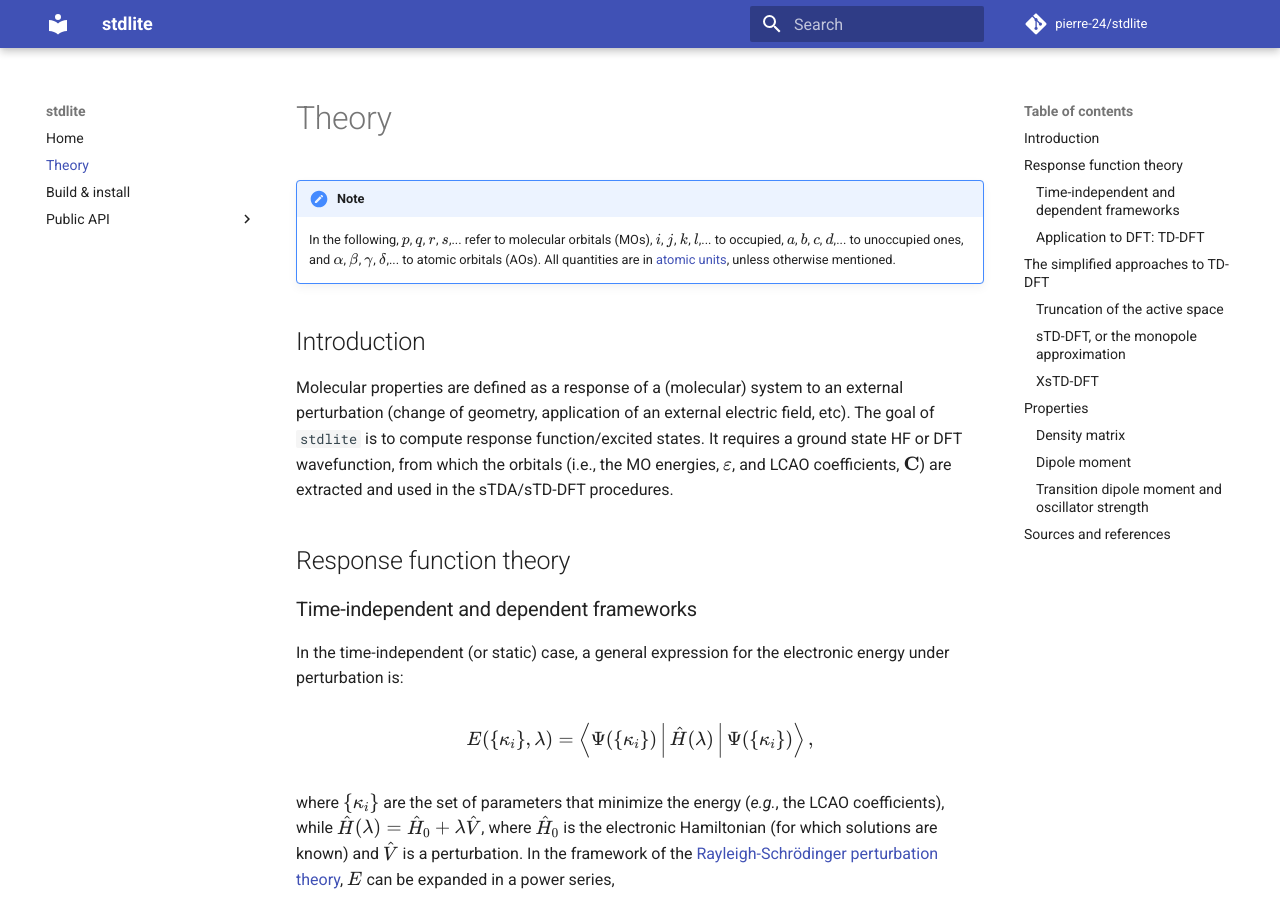
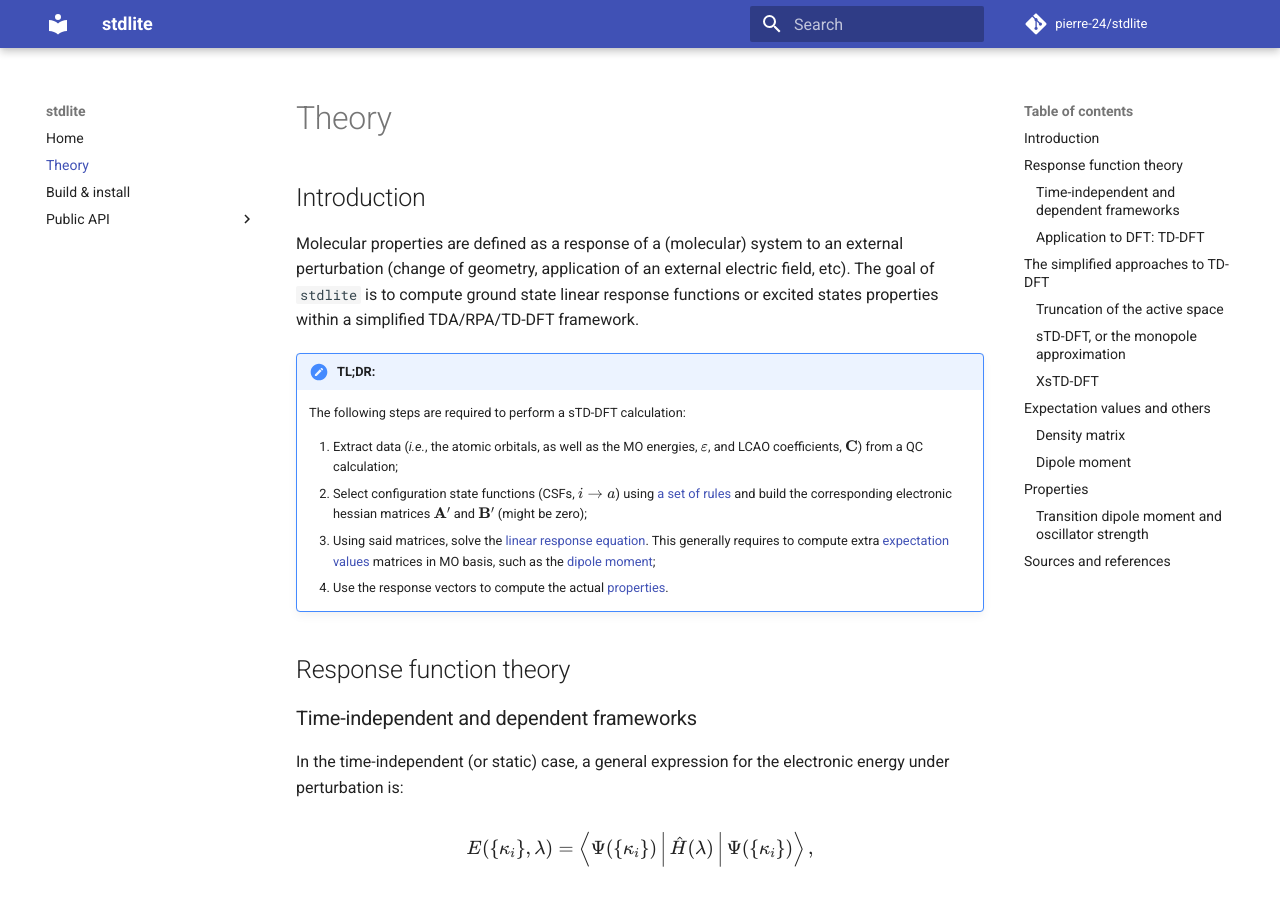
Before and after one commit to pierre-24/stdlite, an MkDocs documentation site: the page built from docs/theory.md, in a window 1280 px wide and 900 px high. Built offline with MkDocs 1.6.1 and Material for MkDocs 9.7.7, drawn with Linux system fonts in a browser that asks for light colours; comment, search, counter and statistics services are not loaded; some of the changed text lies outside the part shown.

Commit message:
doc & specs

```diff
--- a/docs/theory.md
+++ b/docs/theory.md
@@ -1,15 +1,19 @@
 title: Theory
-
-!!! note
-
-    In the following, $p$, $q$, $r$, $s$,... refer to molecular orbitals (MOs), $i$, $j$, $k$, $l$,... to occupied, $a$, $b$, $c$, $d$,... to unoccupied ones, and $\alpha$, $\beta$, $\gamma$, $\delta$,... to atomic orbitals (AOs).
-    All quantities are in [atomic units](https://en.wikipedia.org/wiki/Atomic_units), unless otherwise mentioned.
 
 ## Introduction
 
 Molecular properties are defined as a response of a (molecular) system to an external perturbation (change of geometry, application of an external electric field, etc).
-The goal of `stdlite` is to compute response function/excited states.
-It requires a ground state HF or DFT wavefunction, from which the orbitals (i.e., the MO energies, $\varepsilon$, and LCAO coefficients, $\mathbf C$) are extracted and used in the sTDA/sTD-DFT procedures.
+The goal of `stdlite` is to compute ground state linear response functions or excited states properties within a simplified TDA/RPA/TD-DFT framework.
+
+!!! note "TL;DR:"
+
+    The following steps are required to perform a sTD-DFT calculation:
+
+    1. Extract data (*i.e.*, the atomic orbitals, as well as the MO energies, $\varepsilon$, and LCAO coefficients, $\mathbf C$) from a QC calculation;
+    2. Select configuration state functions (CSFs, $i\to a$) using [a set of rules](#the-simplified-approaches-to-td-dft) and build the corresponding electronic hessian matrices $\mathbf A'$ and $\mathbf B'$ (might be zero);
+    3. Using said matrices, solve the [linear response equation](#application-to-dft-td-dft). This generally requires to compute extra [expectation values](#expectation-values-and-others) matrices in MO basis, such as the [dipole moment](#dipole-moment);
+    4. Use the response vectors to compute the actual [properties](#properties).
+
 
 ## Response function theory
 
@@ -78,6 +82,12 @@ Using a Fourier series of $\hat V$, one can obtain a TD version of the linear re
 
 ### Application to DFT: TD-DFT
 
+!!! note
+
+    In the following, $p$, $q$, $r$, $s$,... refer to molecular orbitals (MOs), $i$, $j$, $k$, $l$,... to occupied, $a$, $b$, $c$, $d$,... to unoccupied ones, and $\alpha$, $\beta$, $\gamma$, $\delta$,... to atomic orbitals (AOs).
+    All quantities are in [atomic units](https://en.wikipedia.org/wiki/Atomic_units), unless otherwise mentioned.
+
+
 Under the conditions of the [Runge and Gross theorem](https://en.wikipedia.org/wiki/Runge%E2%80%93Gross_theorem), this theory can be applied to DFT.
 In the TD case and assuming the Hermicity of the different matrices and real orbitals, Eq. (2) can be written:
 
@@ -93,7 +103,7 @@ $$\tag{3}\left[\begin{pmatrix}
 \mathbf \eta_\zeta\\ \mathbf \eta_\zeta
 \end{pmatrix},$$
 
-where $\mathbf x^\omega$ and $\mathbf y^\omega$ are the frequency-dependent linear response vector (to be determined) in direction $\zeta$.
+where $\mathbf x^\omega$ and $\mathbf y^\omega$ are the frequency-dependent linear response vectors (to be determined) in direction $\zeta$.
 The $\mathbf A$ and $\mathbf B$ are electronic Hessian (super-)matrices (related to orbital rotations).
 
 In the rest of this development a **global hybrid** density functional is assumed,
@@ -116,7 +126,7 @@ Solving this problem might be performed via 2 approaches:
 
     $$[(\mathbf{A} + \mathbf{B}) - \omega^2(\mathbf{A}-\mathbf{B})^{-1}]\,[\mathbf x^\omega_\zeta + \mathbf y^\omega_\zeta] = -2\mathbf\eta_\zeta,$$
 
-    so that the linear response vector at frequency $\omega$ are given by:
+    so that the linear response vectors at frequency $\omega$ are given by:
 
     $$\mathbf x^\omega_\zeta + \mathbf y^\omega_\zeta = \frac{-2\mathbf\eta_\zeta}{(\mathbf{A} + \mathbf{B}) - \omega^2(\mathbf{A}-\mathbf{B})^{-1}}.$$
 
@@ -126,7 +136,7 @@ Solving this problem might be performed via 2 approaches:
 
     $$[\mathbf{A} - \omega^2\,\mathbf{A}^{-1}]\,[\mathbf x^\omega_\zeta + \mathbf y^\omega_\zeta] = -2\eta_\zeta.$$
 
-    The linear response vector at frequency $\omega$ are given by:
+    The linear response vectors at frequency $\omega$ are given by:
 
     $$\mathbf x^\omega_\zeta + \mathbf y^\omega_\zeta = \frac{-2\mathbf\eta_\zeta}{\mathbf{A} - \omega^2\mathbf{A}^{-1}}.$$
 
@@ -261,10 +271,12 @@ $$(ia|jb)' \approx \sum_{B}^N (ia|BB)_K\,q_B^{jb}.$$
 
     The publication describing the XsTD-DFT implementation is not yet available. Thus, this approach is not yet implemented.
 
+## Expectation values and others
 
-## Properties
+Things that can be obtained without solving the linear response equation.
 
 !!! note
+
     When required, conversion of $X$ from the AO to the MO basis is done using:
 
     $$X^{MO}_{pq} = \sum^{AO}_{\mu\nu} C_{p\mu} X_{\mu\nu} C_{q\nu}.$$
@@ -298,6 +310,10 @@ where $\mathbf P$ is the density matrix. Alternatively, in MO basis:
 
 $$\vec\mu_e = \sum^{MO}_p n_p\,D^{MO}_{pp}.$$
 
+## Properties
+
+Things that can be obtained thanks to the linear response vectors.
+
 ### Transition dipole moment and oscillator strength
 
 The transition dipole moment (in the dipole length formalism) for excitation $\wp$, associated with energy $\omega$ and response vectors $\mathbf x_{\wp}^\omega$ and $\mathbf y_{\wp}^\omega$ is given by:
```
Also changed, not shown: docs/includes/API.md (+7 -0 lines), docs/assets/activity_diagram_API.png (added), 1 other file.
